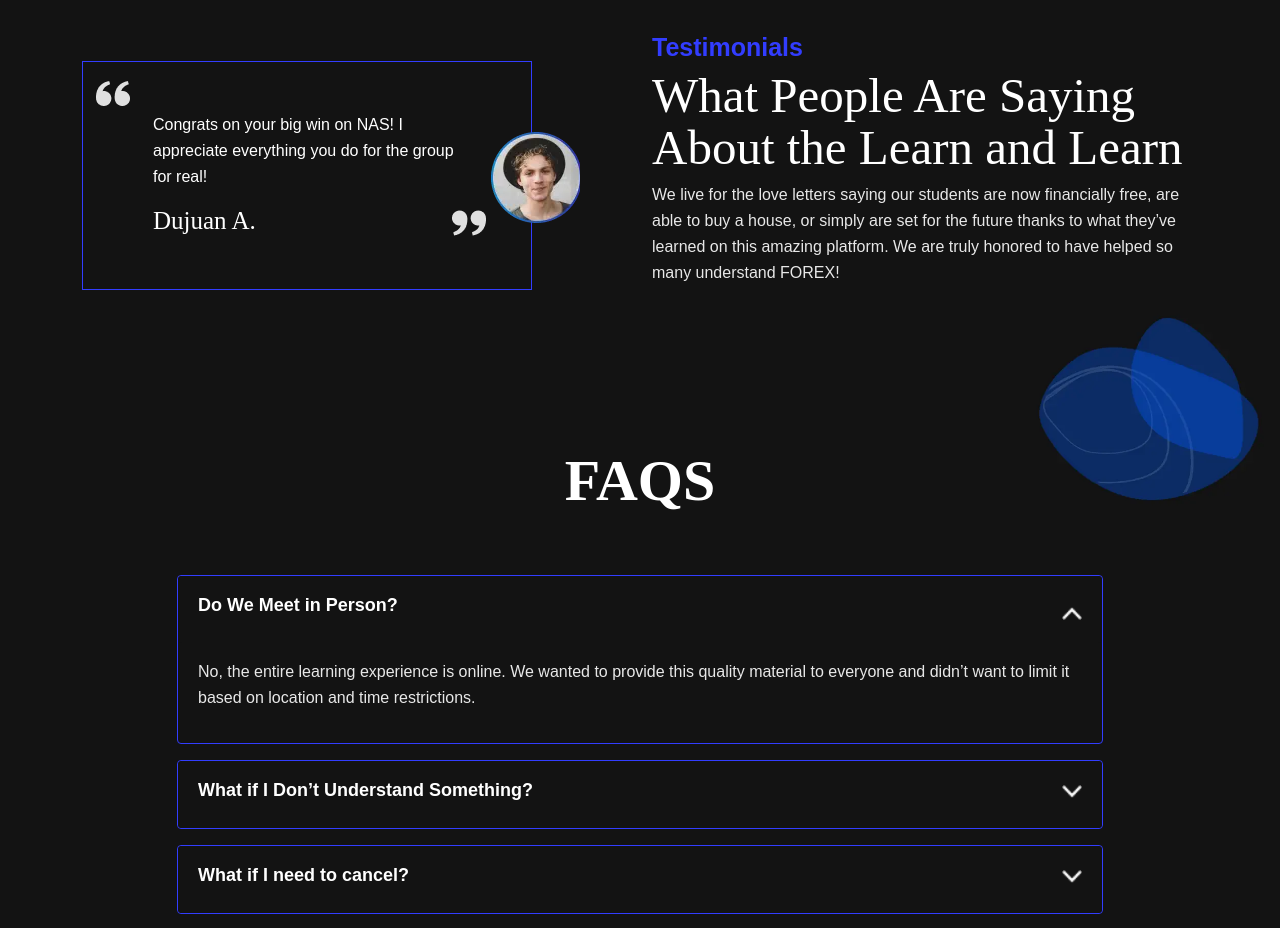
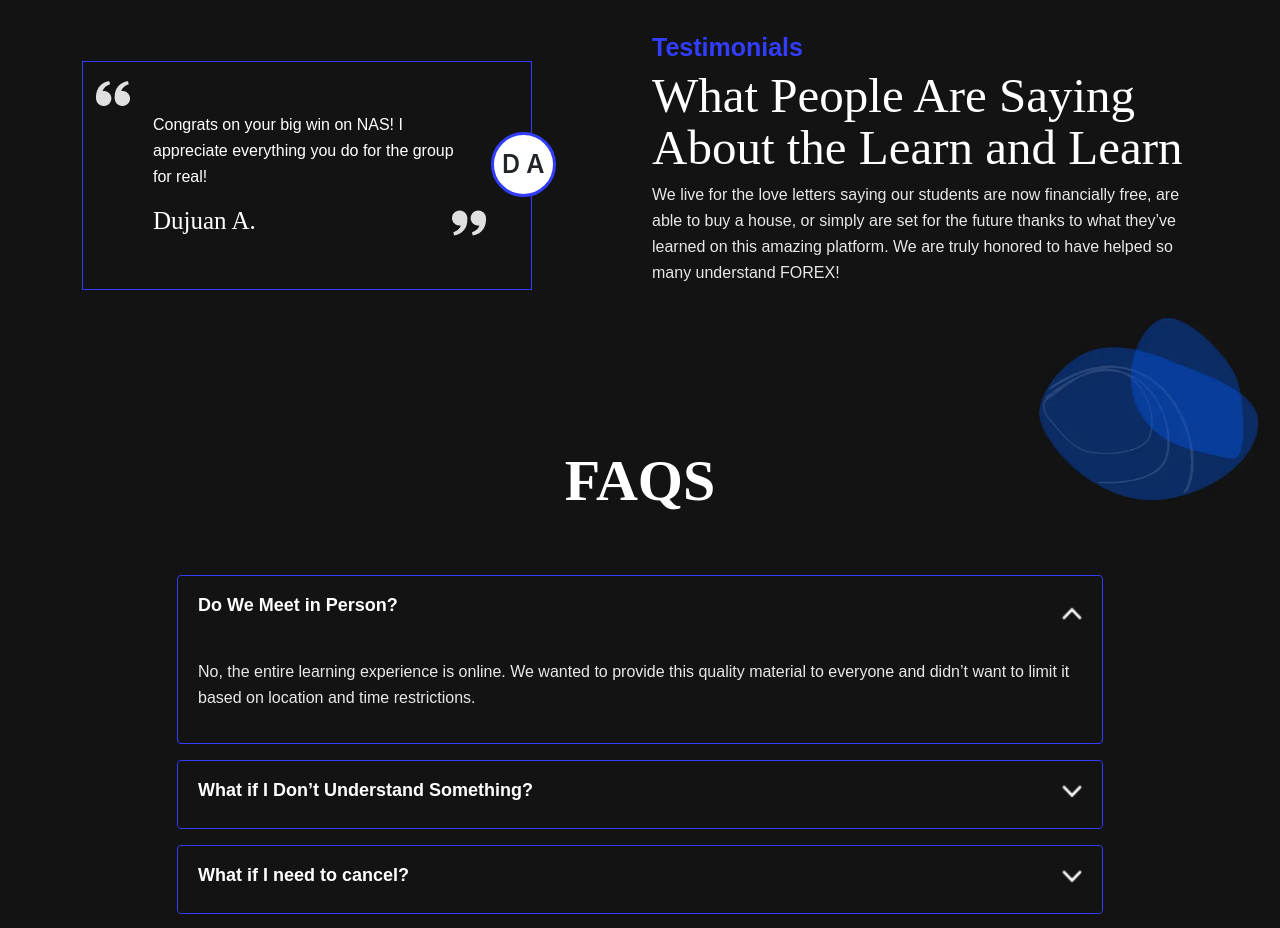
Before and after one commit to Radial-code/GlorryFx, a React (Create React App) app: page / in a window 1280 px wide. Shown: the part 3940-4868 px from the top of the page. Built offline with nearby package versions, Linux system fonts and the light colour scheme; a web font is replaced by a local one.

Commit message:
text updated

```diff
--- a/src/App.css
+++ b/src/App.css
@@ -719,3 +719,17 @@ input {
   transition: all 0.3s ease-in-out;
   animation: updown-element-animation 2s infinite;
 }
+
+.cirle-text-carasoul {
+  border: 3px solid var(--color_linear);
+  border-radius: 50%;
+  height: 65px;
+  width: 65px;
+  font-size: var(--fs_xl);
+  font-weight: 600;
+  display: flex;
+  flex-direction: column;
+  justify-content: center;
+  align-items: center;
+  background-color: white;
+}
--- a/src/components/Testimonials.jsx
+++ b/src/components/Testimonials.jsx
@@ -29,7 +29,7 @@ const Testimonials = () => {
                         <img src={comma1} alt="comma" />
                       </div>
                       <div className="position_main_img">
-                        <img src={mainimg} alt="view-test-img" />
+                        <p className="cirle-text-carasoul">J S</p>
                       </div>
                       <p className="doller_pg">
                         Thank you for everything. Its coming together. Please
@@ -56,7 +56,7 @@ const Testimonials = () => {
                         <img src={comma1} alt="comma" />
                       </div>
                       <div className="position_main_img">
-                        <img src={mainimg} alt="view-test-img" />
+                        <p className="cirle-text-carasoul">D A</p>
                       </div>
                       <p className="doller_pg">
                         Congrats on your big win on NAS! I appreciate everything
@@ -81,7 +81,7 @@ const Testimonials = () => {
                         <img src={comma1} alt="comma" />
                       </div>
                       <div className="position_main_img">
-                        <img src={mainimg} alt="view-test-img" />
+                        <p className="cirle-text-carasoul">R B</p>
                       </div>
                       <p className="doller_pg">
                         Glorri you're a legend. Nas100 was fire still, I can't
@@ -92,7 +92,6 @@ const Testimonials = () => {
                       <h3 className="fs_xl fs_sm_20 fw_regular ff_raleway color_primary line_height30">
                         Roman B.
                       </h3>
-
                       <div className="position_comma2">
                         <img src={comma2} alt="comma" />
                       </div>
```
